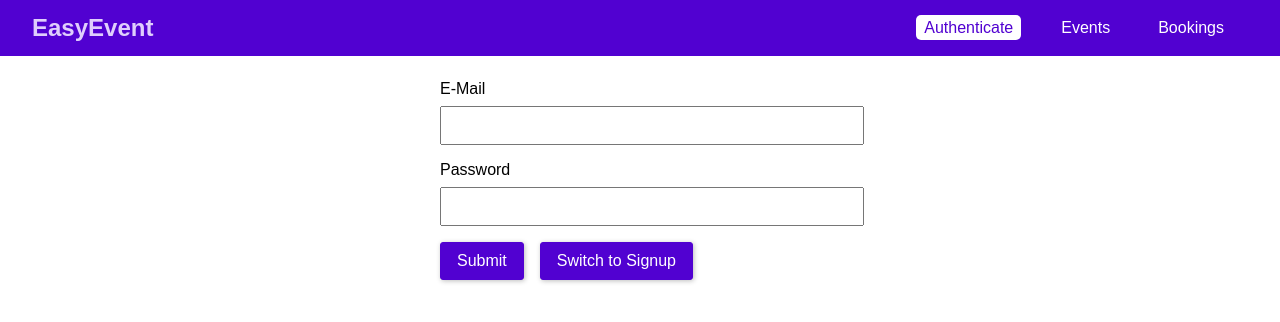
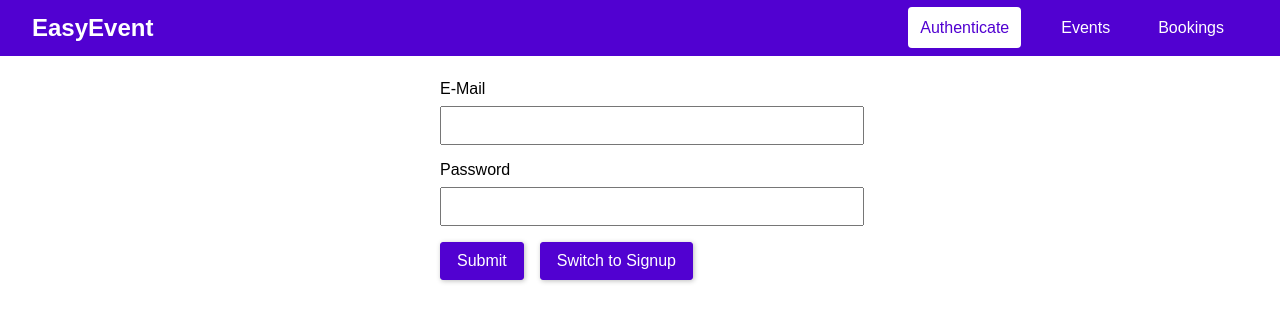
Before and after one commit to hassanrafay/evento, a React (Create React App) app in the folder frontend/: page /auth in a window 1280 px wide. Shown: the top 322 px of the page. Built offline with nearby package versions, Linux system fonts and the light colour scheme.

Commit message:
updated css for header

```diff
--- a/frontend/src/components/Navbar/Navbar.css
+++ b/frontend/src/components/Navbar/Navbar.css
@@ -15,7 +15,7 @@
 .main-navigation__logo h1 {
   margin: 0;
   font-size: 1.5rem;
-  color: #dfcefc;
+  color: #ffffff;
 }
 
 .main-navigation__items {
@@ -54,5 +54,6 @@
 .main-navigation__items button:active {
   background: #ffffff;
   color: #5101d1;
-  border-radius: 5px;
+  padding: 12px;
+  border-radius: 4px;
 }
```
